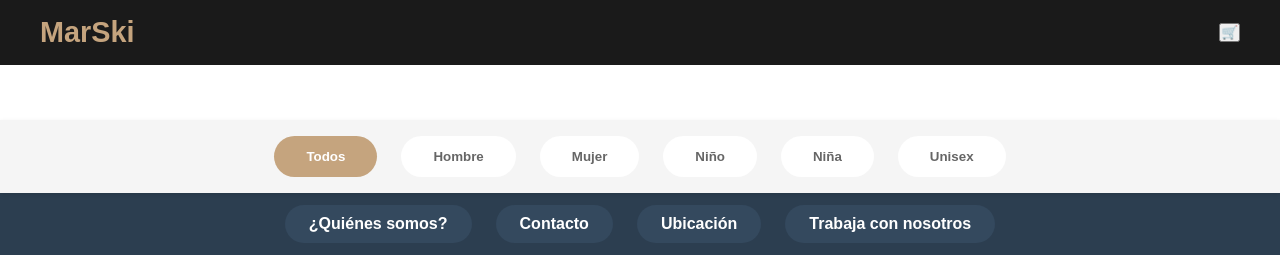
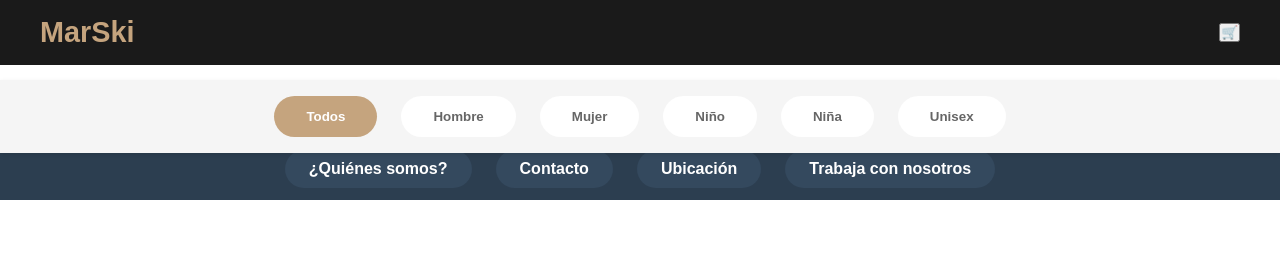
Before and after one commit to lucasmarinskiba/Perfumer-a-web, a plain HTML site: page index.html in a window 1280 px wide. Shown: the top 274 px of the page. Drawn offline with Linux system fonts and the light colour scheme.

Commit message:
Update index.html

```diff
--- a/index.html
+++ b/index.html
@@ -13,7 +13,8 @@
         }
 
         body {
-            padding-top: 120px; /* Espacio para el header fijo */
+            margin: 0;
+            padding: 0;
         }
 
         /* Estilos para el header */
@@ -21,7 +22,7 @@
             background-color: #1a1a1a;
             color: white;
             padding: 1rem;
-            position: fixed;
+            position: sticky;
             top: 0;
             width: 100%;
             z-index: 100;
@@ -46,7 +47,7 @@
             background: #f5f5f5;
             padding: 1rem;
             position: sticky;
-            top: 60px;
+            top: 80px;
             z-index: 90;
             box-shadow: 0 2px 5px rgba(0,0,0,0.1);
         }
```
